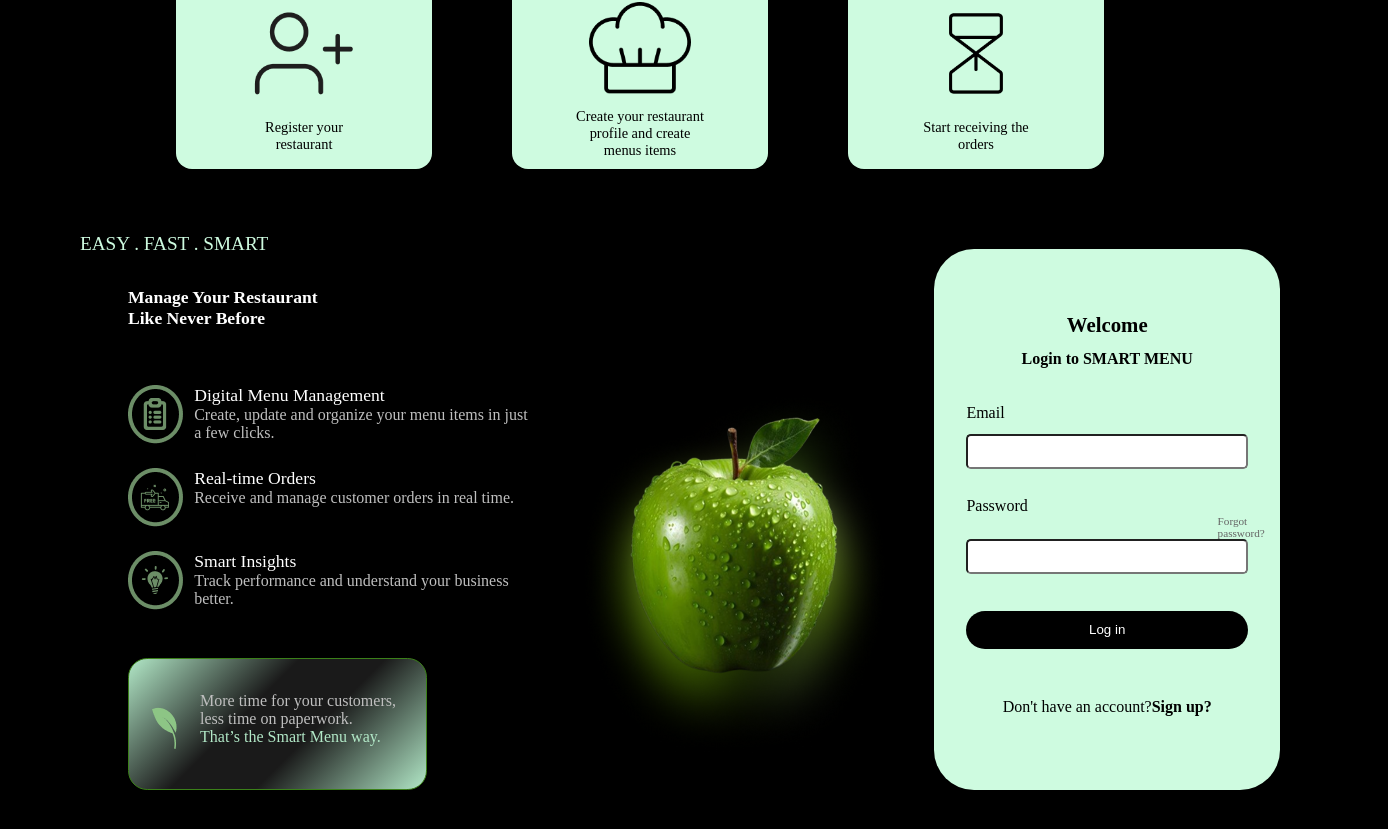
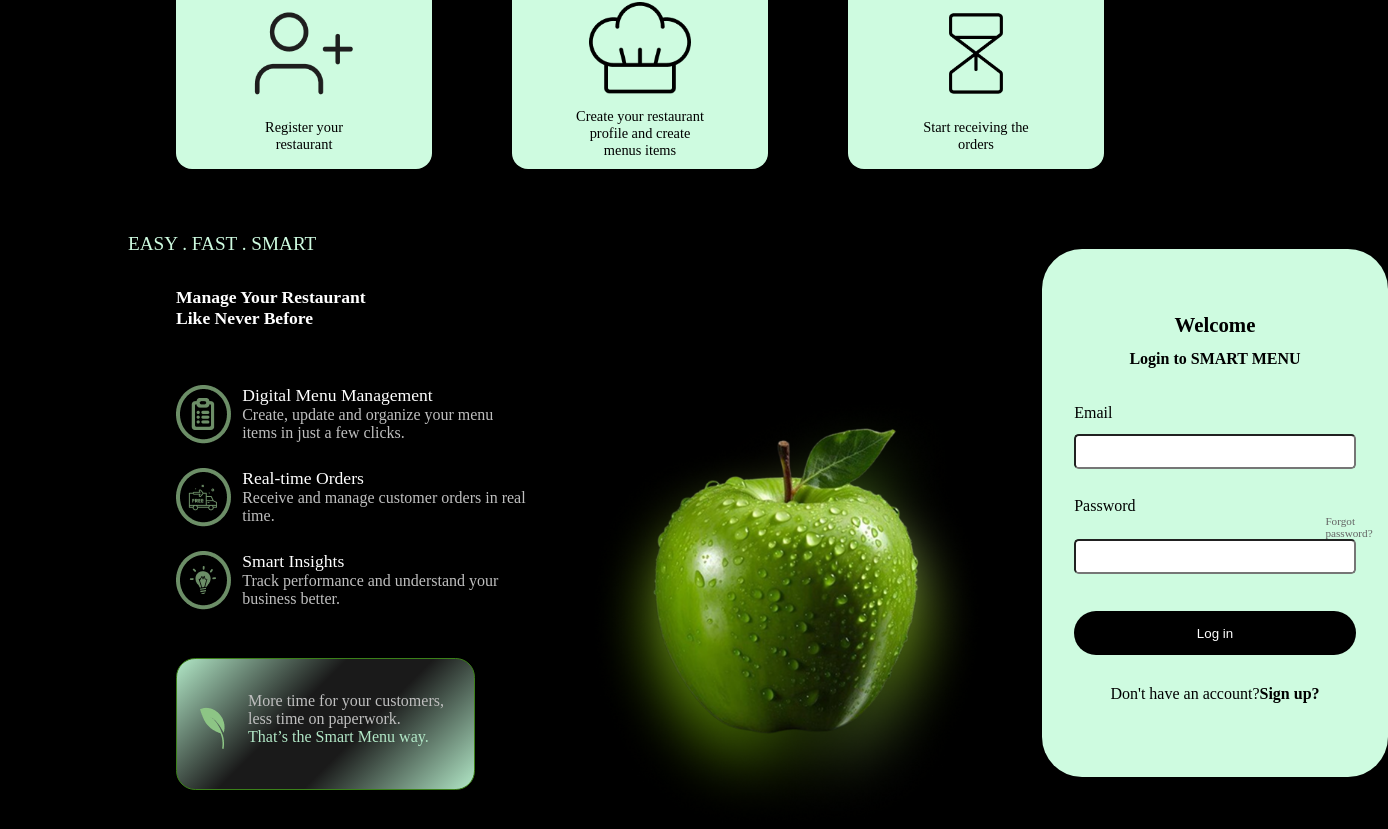
Before and after one commit to ijenny77/SMART-MENU, a React (Vite) app: page / in a window 1280 px wide. Shown: the part 1046-1875 px from the top of the page, 1388 px wide, since content can reach past the window. Before the commit the page ends 1836 px from the top, so only its background shows below. Built offline with nearby package versions, Linux system fonts and the light colour scheme; a web font is replaced by a local one.

Commit message:
feat: re-arrange login page UI

```diff
--- a/src/components/pages/marketing/LoginForm.module.css
+++ b/src/components/pages/marketing/LoginForm.module.css
@@ -1,11 +1,11 @@
 .loginform{
+    height: 60vh;
     background-color: var(--green);
     border-radius: 2.5rem;
     width:22%;
     padding-left: 2rem;
     padding-right: 2rem;
     padding-top: 3rem;
-    padding-bottom: 1rem;
     display: flex;
     flex-direction: column;
     margin-top: 5rem;
@@ -46,14 +46,13 @@ input:-webkit-autofill {
 .login{
     background-color: var(--black);
     color: var(--white);
-    padding: 0.7rem;
+    padding: 0.9rem;
     border: none;
     border-radius: 2rem;
-    margin: 1.3rem 0rem;
+    margin: 1.3rem 0 0 0;
 }
 .noAcc{
-    margin-top:1.8rem;
-    margin-bottom: 0rem;
+    margin-top:1.9rem;
     text-align: center;
 }
 .signup{
--- a/src/components/pages/marketing/LoginPage.module.css
+++ b/src/components/pages/marketing/LoginPage.module.css
@@ -2,7 +2,7 @@
     color: var(--white);
     display: flex;
     flex-direction: column;
-    margin-left: 5rem;
+    margin-left: 8rem;
     margin-top: 4rem;
 }
 .quote{
@@ -30,16 +30,16 @@
 .paragraph{
     font-size: 1rem;
     color: #BFBFBF;
+    width: 18rem;
 }
 .heading{
     font-size: 1.1rem;
 }
 .leftside{
     display: flex;
-    gap: 0.1rem;
 }
 .apple{
-    width: 25rem;
+    width: 32rem;
 }
 .mainLoginPage{
     display: flex;
--- a/src/components/pages/marketing/Working.jsx
+++ b/src/components/pages/marketing/Working.jsx
@@ -28,7 +28,7 @@ const working = () => {
   return (
     <div className={styles.cards}>
       {cards.map((card,index)=>(
-        <div className={styles.card}>
+        <div key={index} className={styles.card}>
           <p className={styles.step}>{card.step}</p>
           <img className={styles.icon} src={card.icon} alt="" />
           <p className={styles.title}>{card.title}</p>
--- a/src/components/pages/marketing/loginForm.jsx
+++ b/src/components/pages/marketing/loginForm.jsx
@@ -6,7 +6,7 @@ import Button from '../../ui/Button'
 // import email from '../../../assets/email 2.png'
 // import lock from '../../../assets/lock 1.png'
 
-const loginForm = () => {
+const LoginForm = () => {
   return (
     <div className={styles.loginform}>
         <p className={styles.welcome}>Welcome</p>
@@ -22,4 +22,4 @@ const loginForm = () => {
   )
 }
 
-export default loginForm
+export default LoginForm
```
